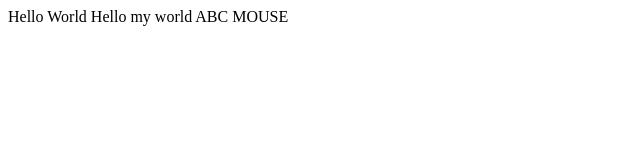
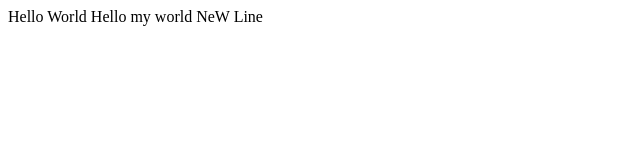
Before and after one commit to jyiu2020/test, a plain HTML site: page index.html in a window 1280 px wide. Shown: the full height of the page, 0-640 px from the left. Drawn offline with Linux system fonts and the light colour scheme.

Commit message:
changed index file

```diff
--- a/index.html
+++ b/index.html
@@ -7,7 +7,7 @@
 
 	Hello my world
 
-	ABC MOUSE
+	NeW Line
 
 </body>
 </html>
```
